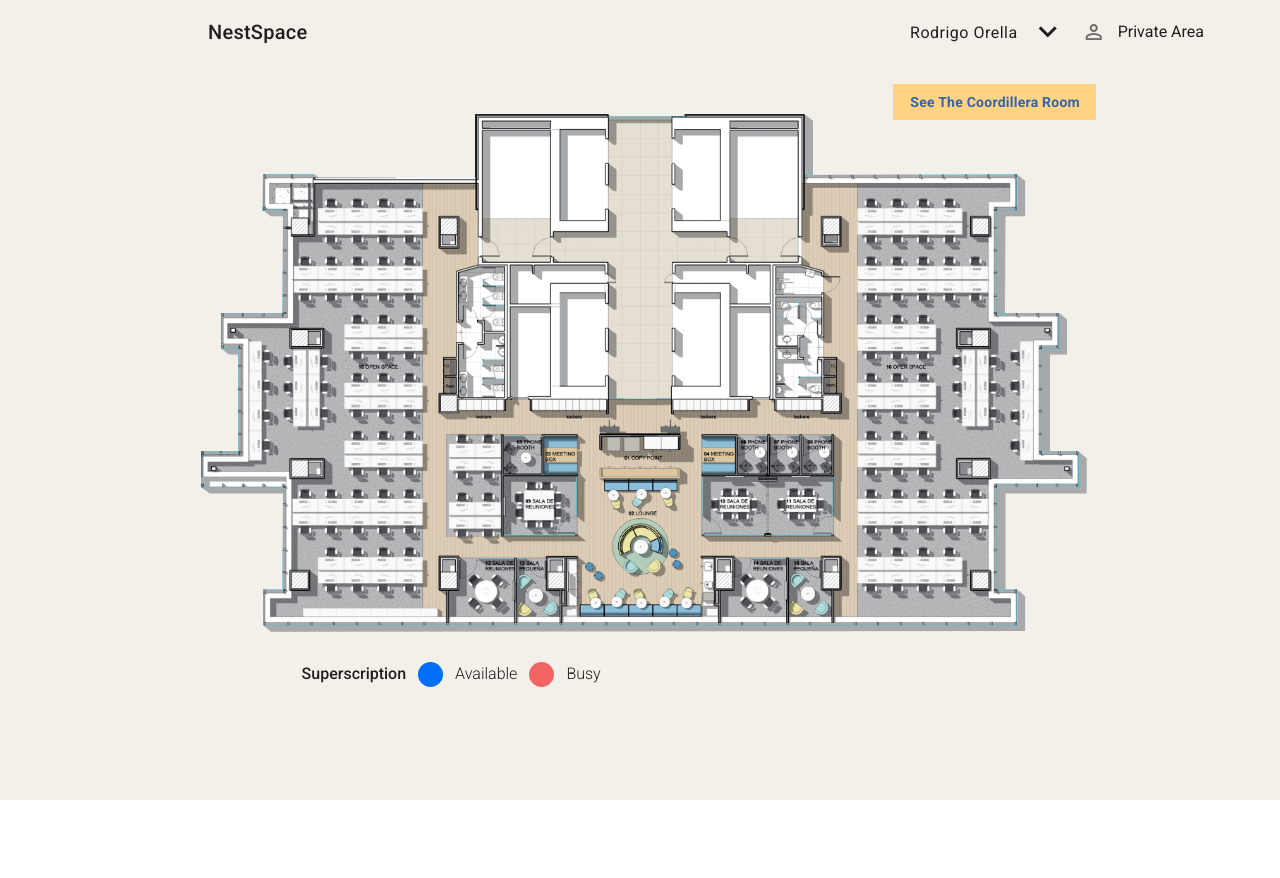
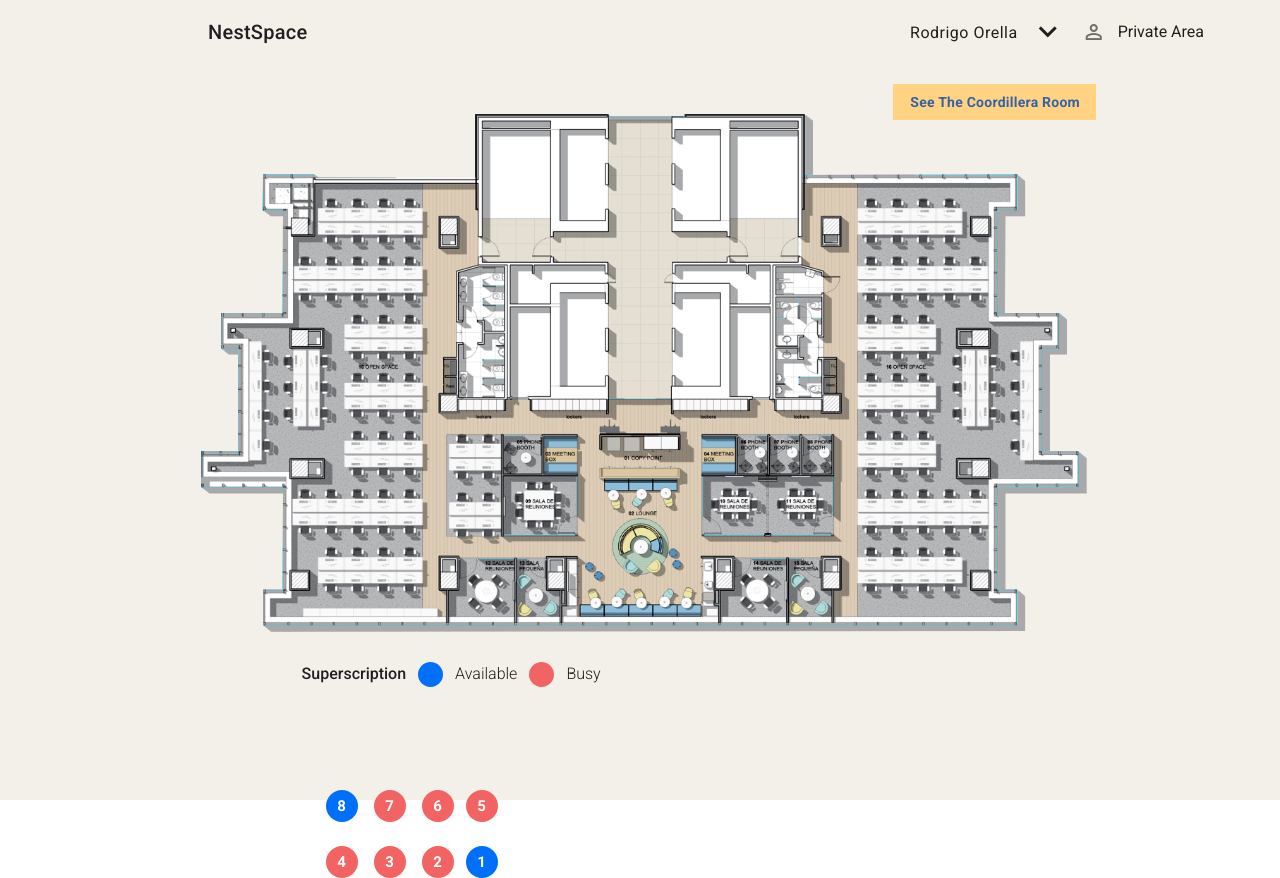
Before and after one commit to milagromartino/nestle-space, a Nuxt app: page /meet-room in a window 1280 px wide. Before the commit the page ends 800 px from the top, so only its background shows below. Built offline with nearby package versions, Linux system fonts and the light colour scheme.

Commit message:
Add buttons

```diff
--- a/pages/meet-room.vue
+++ b/pages/meet-room.vue
@@ -1,10 +1,44 @@
 <template>
   <div class="d-flex flex-column align-center">
-    <v-btn class="btn-positioned text-capitalize body-2 rounded-0 font-weight-bold" elevation="0" to="/coordillera-room">
+    <v-btn
+      class="btn-positioned text-capitalize body-2 rounded-0 font-weight-bold"
+      elevation="0"
+      to="/coordillera-room"
+    >
       See the Coordillera room
     </v-btn>
     <img src="/Layout.png" class="img" />
     <div style="width: 60%" class="d-flex text-left">
+      <div class="button-1">
+        <v-row align="center">
+          <div class="pl-4">
+          <v-btn fab block color="#006ffa" x-small elevation="0" > <h2 class="font-weight-bold white--text">8</h2></v-btn>
+          </div>
+          <div class="pl-4">
+          <v-btn fab block color="#f16463" x-small elevation="0" > <h2 class="font-weight-bold white--text">7</h2></v-btn>
+          </div>
+          <div class="pl-4">
+          <v-btn fab block color="#f16463" x-small elevation="0" > <h2 class="font-weight-bold white--text">6</h2></v-btn>
+          </div>
+          <div class="pl-3">
+          <v-btn fab block color="#f16463" x-small elevation="0" > <h2 class="font-weight-bold white--text">5</h2></v-btn>
+          </div>
+        </v-row>
+         <v-row align="center" class="mt-9">
+          <div class="pl-4">
+          <v-btn fab block color="#f16463" x-small elevation="0" > <h2 class="font-weight-bold white--text">4</h2></v-btn>
+          </div>
+          <div class="pl-4">
+          <v-btn fab block color="#f16463" x-small elevation="0" > <h2 class="font-weight-bold white--text">3</h2></v-btn>
+          </div>
+          <div class="pl-4">
+          <v-btn fab block color="#f16463" x-small elevation="0" > <h2 class="font-weight-bold white--text">2</h2></v-btn>
+          </div>
+          <div class="pl-3">
+          <v-btn fab block color="#006ffa" x-small elevation="0" > <h2 class="font-weight-bold white--text">1</h2></v-btn>
+          </div>
+        </v-row>
+      </div>
       <p class="font-weight-medium">Superscription</p>
       <div class="circle-blue mx-3"></div>
       <p class="font-weight-light">Available</p>
@@ -17,6 +51,7 @@
 <style scoped>
 .img {
   width: 90%;
+  position:static ;
 }
 .circle-red {
   border-radius: 30px;
@@ -37,4 +72,12 @@
   right: 120px;
   top: 20px;
 }
+.button-1 {
+position: absolute;
+bottom:4em;
+top: 19cm;
+border-radius:4em;
+padding:20px 20px;
+justify-content: space-around;
+}
 </style>
```
